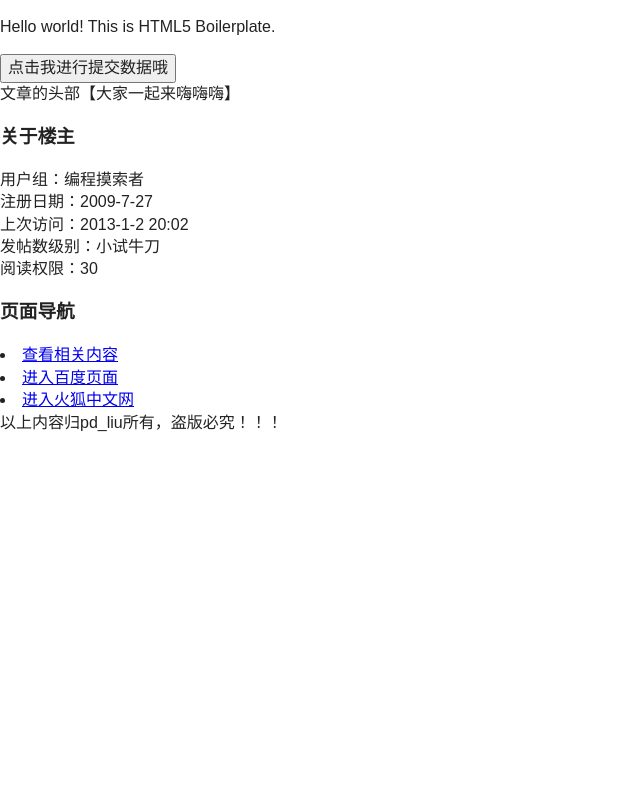
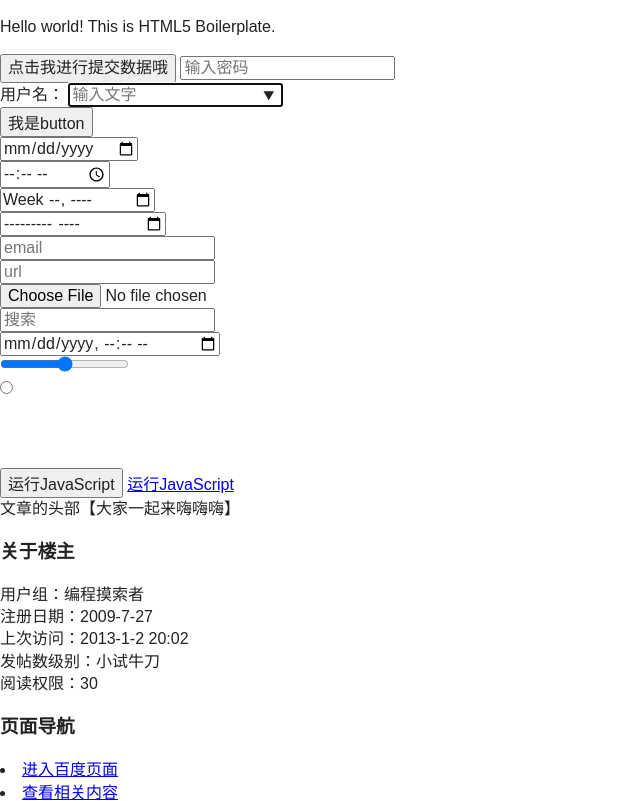
Before and after one commit to pdliuw/HtmlFirst, a plain HTML site: page index.html in a window 1280 px wide. Shown: the top 801 px of the page, without its empty margins (0-640 px from the left). Drawn offline with nearby package versions, Linux system fonts and the light colour scheme.

Commit message:
add javascript function.

```diff
--- a/index.html
+++ b/index.html
@@ -14,9 +14,10 @@
     <link rel="stylesheet" href="css/main.css">
     <script src="js/vendor/modernizr-2.8.3.min.js"></script>
 </head>
-    <body>
+<body marginleft="100">
 <!--[if lt IE 8]>
-            <p class="browserupgrade">You are using an <strong>outdated</strong> browser. Please <a href="http://browsehappy.com/">upgrade your browser</a> to improve your experience.</p>
+<p class="browserupgrade">You are using an <strong>outdated</strong> browser. Please <a href="http://browsehappy.com/">upgrade
+    your browser</a> to improve your experience.</p>
 <![endif]-->
 
 <!-- Add your site or application content here -->
@@ -29,14 +30,63 @@
 
 <!-- Google Analytics: change UA-XXXXX-X to be your site's ID. -->
 <script>
-            (function(b,o,i,l,e,r){b.GoogleAnalyticsObject=l;b[l]||(b[l]=
-            function(){(b[l].q=b[l].q||[]).push(arguments)});b[l].l=+new Date;
-            e=o.createElement(i);r=o.getElementsByTagName(i)[0];
-            e.src='https://www.google-analytics.com/analytics.js';
-            r.parentNode.insertBefore(e,r)}(window,document,'script','ga'));
-            ga('create','UA-XXXXX-X','auto');ga('send','pageview');
+    (function (b, o, i, l, e, r) {
+        b.GoogleAnalyticsObject = l;
+        b[l] || (b[l] =
+            function () {
+                (b[l].q = b[l].q || []).push(arguments)
+            });
+        b[l].l = +new Date;
+        e = o.createElement(i);
+        r = o.getElementsByTagName(i)[0];
+        e.src = 'https://www.google-analytics.com/analytics.js';
+        r.parentNode.insertBefore(e, r)
+    }(window, document, 'script', 'ga'));
+    ga('create', 'UA-XXXXX-X', 'auto');
+    ga('send', 'pageview');
 </script>
 <button title="button Title " onclick="">点击我进行提交数据哦</button>
+<input type="password" placeholder="输入密码"> <br>
+<label for="username">用户名：</label>
+<input placeholder="输入文字" id="username" autofocus list="book" autocomplete="off"><br>
+<input type="button" value="我是button" src="images/"><br>
+<input type="date"><br>
+<input type="time"><br>
+<input type="week"><br>
+<input type="month"><br>
+<input type="email" placeholder="email"><br>
+<input type="url" placeholder="url"><br>
+<input type="file" placeholder="file" value="file"><br>
+<input type="search" placeholder="搜索"><br>
+<input type="datetime-local"><br>
+<input type="range"><br>
+<input type="radio"><br>
+
+<br>
+<br>
+<br>
+
+<input type="button" value="运行JavaScript" onclick="start()">
+<a href="javascript:alert(describe)">运行JavaScript</a>
+<script type="text/javascript">
+    describe = "我描述了一些信息";
+    alert(describe);
+
+
+
+    function start() {
+        alert("点击到了我，啊啊啊啊啊啊啊");
+    }
+</script>
+
+<datalist id="book">
+    <option>Option1</option>
+    <option>Option2</option>
+    <option>Option3</option>
+    <option>Option4</option>
+    <option>Option5</option>
+    <option>Option6</option>
+</datalist>
 <article>
 
     <!-- header -->
@@ -50,7 +100,7 @@
         <section>
             <div>用户组：编程摸索者</div>
             <div>注册日期：2009-7-27</div>
-                <div>上次访问：2013-1-2  20:02</div>
+            <div>上次访问：2013-1-2 20:02</div>
             <div>发帖数级别：小试牛刀</div>
             <div>阅读权限：30</div>
         </section>
@@ -60,12 +110,15 @@
         <h3>页面导航</h3>
         <nav>
             <url>
+                <li><a href="http://www.baidu.com">进入百度页面</a></li>
                 <li><a href="#">查看相关内容</a></li>
                 <li><a href="http://www.baidu.com">进入百度页面</a></li>
                 <li><a href="http://www.firefoxchina.cn/">进入火狐中文网</a></li>
             </url>
         </nav>
     </aside>
+
+    <img src="https://image3.suning.cn/uimg/cms/img/150124409440081567.jpg">
     <!-- footer -->
     <footer>
         以上内容归pd_liu所有，盗版必究！！！
```
Lines whose indentation alone changed are shown as unchanged.
